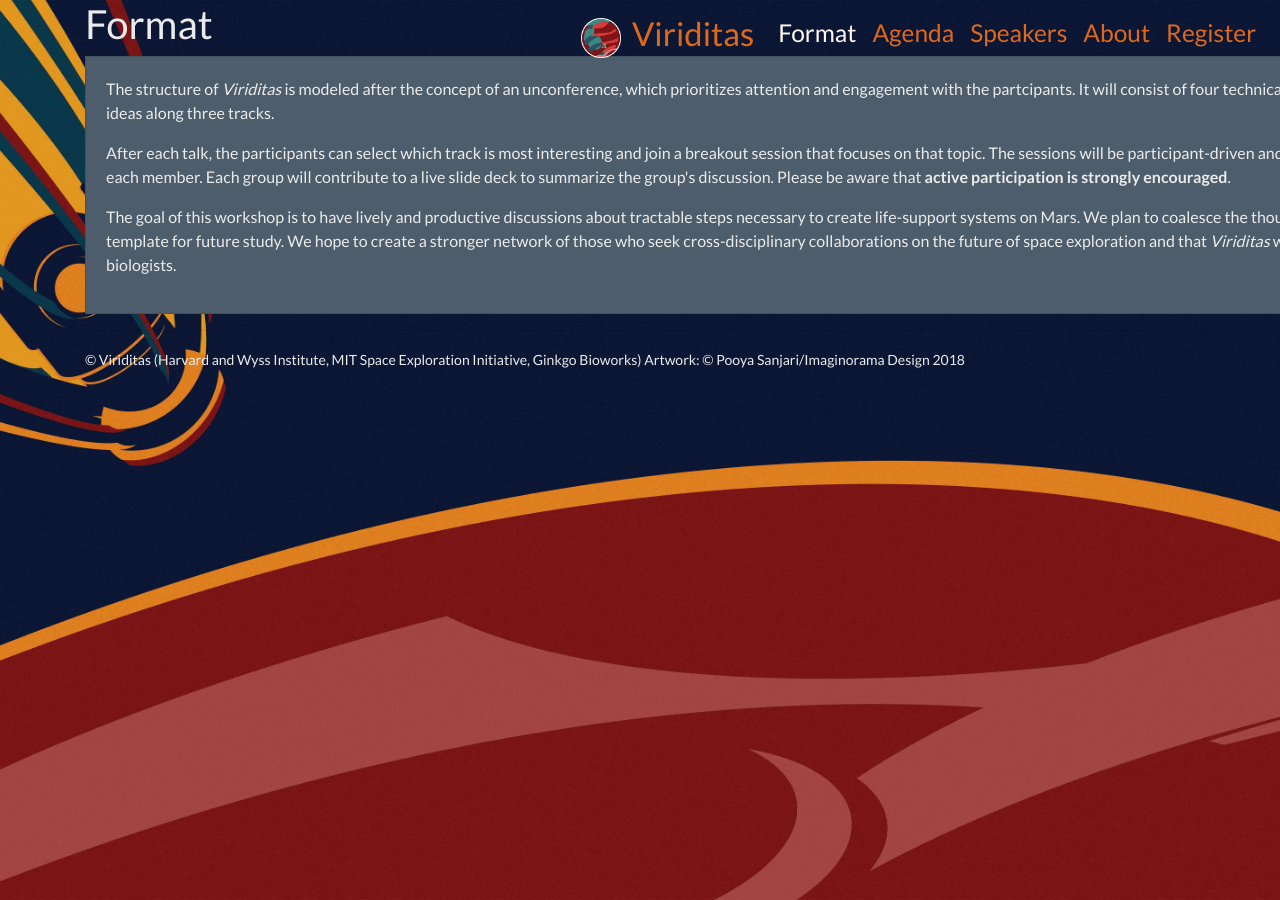
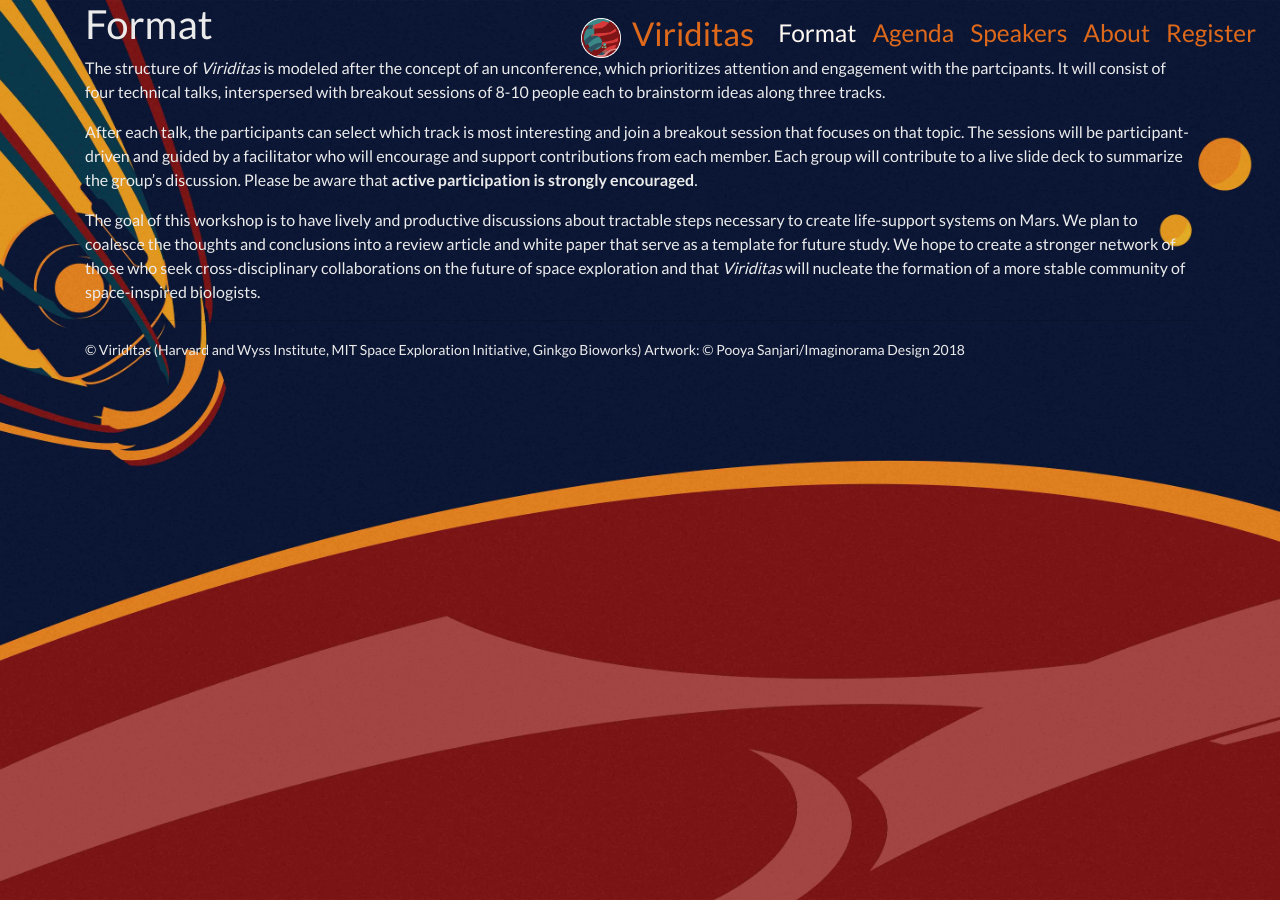
Before and after one commit to viriditas-org/viriditas-org.github.io, a Jekyll site: the page built from format.md, in a window 1280 px wide. Built offline with Jekyll 4.4.1, drawn with Linux system fonts in a browser that asks for light colours; nearby versions of some CDN libraries.

Commit message:
Rewrite format section as md

```diff
--- a/format.md
+++ b/format.md
@@ -1,28 +1,24 @@
 ---
+
 title: Format
 layout: page
 menu_order: 1
 
 ---
 
-<div class="card" style="width: 110rem;">
-  <div class="card-body">
+The structure of *Viriditas* is modeled after the concept of an unconference, which prioritizes
+attention and engagement with the partcipants. It will consist of four technical talks, interspersed
+with breakout sessions of 8-10 people each to brainstorm ideas along three tracks.
 
-   <p>The structure of <i>Viriditas</i> is modeled after the concept of an unconference,
-which prioritizes attention and engagement with the partcipants. It will consist of four technical
-talks, interspersed with breakout sessions of 8-10 people each to brainstorm ideas along three tracks.</p>
+After each talk, the participants can select which track is most interesting and join a breakout
+session that focuses on that topic. The sessions will be participant-driven and guided by a
+facilitator who will encourage and support contributions from each member. Each group will
+contribute to a live slide deck to summarize the group's discussion. Please be aware that **active
+participation is strongly encouraged**.
 
-
- <p>After each talk, the participants can select which track is most interesting and join a breakout
-session that focuses on that topic. The sessions will be participant-driven and guided by a
-facilitator who will encourage and support contributions from each member. Each group will contribute to a live slide deck to summarize the group's discussion. Please be aware that <b>active participation is strongly encouraged</b>. </p>
-
- <p>The goal of this workshop is to have lively and productive discussions about tractable steps
+The goal of this workshop is to have lively and productive discussions about tractable steps
 necessary to create life-support systems on Mars. We plan to coalesce the thoughts and conclusions
 into a review article and white paper that serve as a template for future study. We hope to create a
 stronger network of those who seek cross-disciplinary collaborations on the future of space
-exploration and that <i>Viriditas</i> will nucleate the formation of a more stable community of
-space-inspired biologists. </p>
-
-  </div>
-</div>
+exploration and that *Viriditas* will nucleate the formation of a more stable community of
+space-inspired biologists.
```
